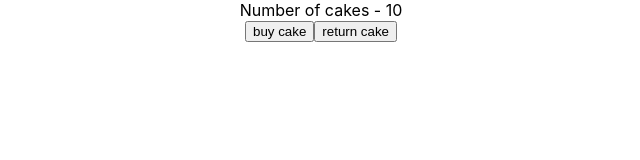
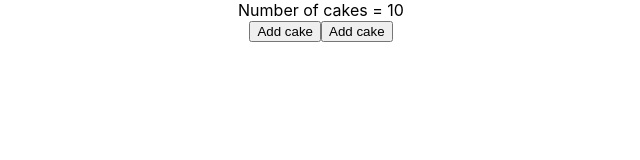
Before and after one commit to pbesra/react-app-demo, a React (Create React App) app: page / in a window 1280 px wide. Shown: the top 160 px of the page, without its empty margins (319-959 px from the left). Built offline with nearby package versions, Linux system fonts and the light colour scheme.

Commit message:
redux hooks added

```diff
--- a/package.json
+++ b/package.json
@@ -20,12 +20,6 @@
     "test": "react-scripts test",
     "eject": "react-scripts eject"
   },
-  "eslintConfig": {
-    "extends": [
-      "react-app",
-      "react-app/jest"
-    ]
-  },
   "browserslist": {
     "production": [
       ">0.2%",
--- /dev/null
+++ b/src/components/CakeButton/HookCakeButton.jsx
@@ -0,0 +1,22 @@
+import { useSelector, useDispatch } from "react-redux";
+import { buyCakeAction, returnCakeAction } from "../../reduxStore";
+
+const HookCakeButton = () => {
+  const numCakes = useSelector((state) => state.numCakes);
+  const messageType = useSelector((state) => state.messageType);
+  const dispatch = useDispatch();
+  return (
+    <>
+      <div>Number of cakes = {numCakes}</div>
+      <div>
+        <button onClick={() => dispatch(buyCakeAction())}>Add cake</button>
+        <button onClick={() => dispatch(returnCakeAction())}>Add cake</button>
+        {messageType?.length > 0 && (
+          <div style={{ color: "red" }}>{messageType}</div>
+        )}
+      </div>
+    </>
+  );
+};
+
+export default HookCakeButton;
--- a/src/components/Main/Main.jsx
+++ b/src/components/Main/Main.jsx
@@ -1,10 +1,11 @@
 import Button from "../Button/Button";
 import CakeButton from "../CakeButton/CakeButton";
+import HookCakeButton from "../CakeButton/HookCakeButton";
 
 const Main = () => {
   return (
     <>
-      <CakeButton />
+      <HookCakeButton />
     </>
   );
 };
```
